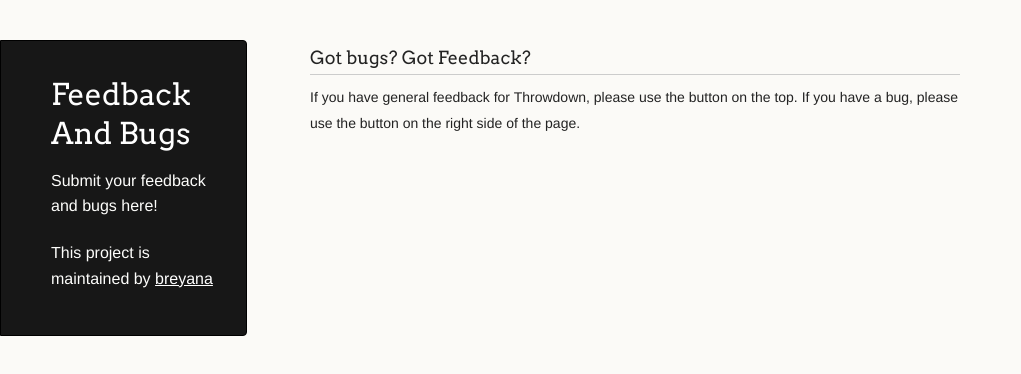
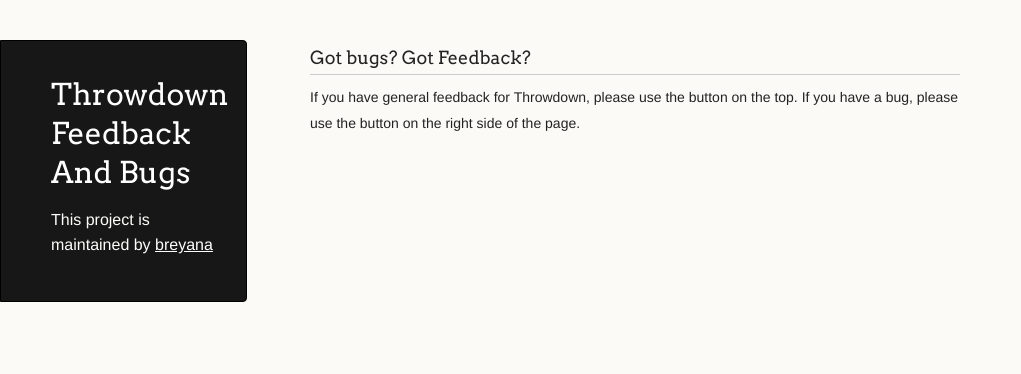
Before and after one commit to breyana/feedbackandbugs, a plain HTML site: page index.html in a window 1280 px wide. Shown: the whole page, without its empty margins (0-1021 px from the left). Drawn offline with Linux system fonts and the light colour scheme.

Commit message:
Update index.html

```diff
--- a/index.html
+++ b/index.html
@@ -16,8 +16,7 @@
   <body>
     <div class="wrapper">
       <header>
-        <h1 class="header">Feedback And Bugs</h1>
-        <p class="header">Submit your feedback and bugs here!</p>
+        <h1 class="header">Throwdown Feedback And Bugs</h1>
 
         <!-- <ul>
           <li class="download"><a class="buttons" href="https://github.com/breyana/feedbackandbugs/zipball/master">Download ZIP</a></li>
```
